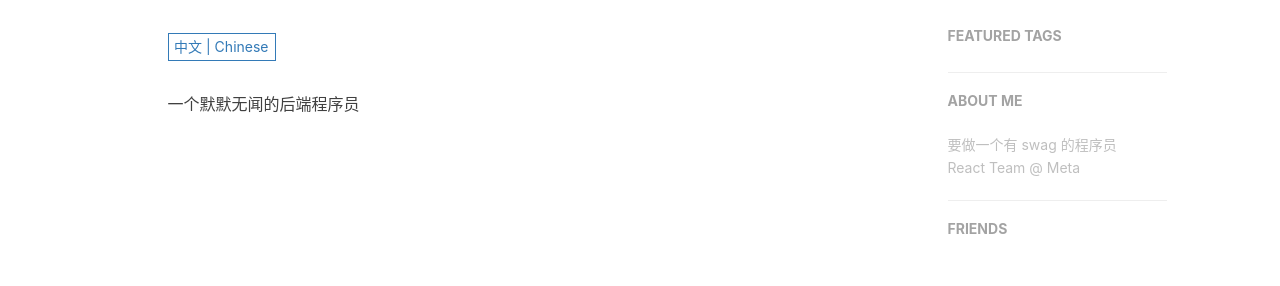
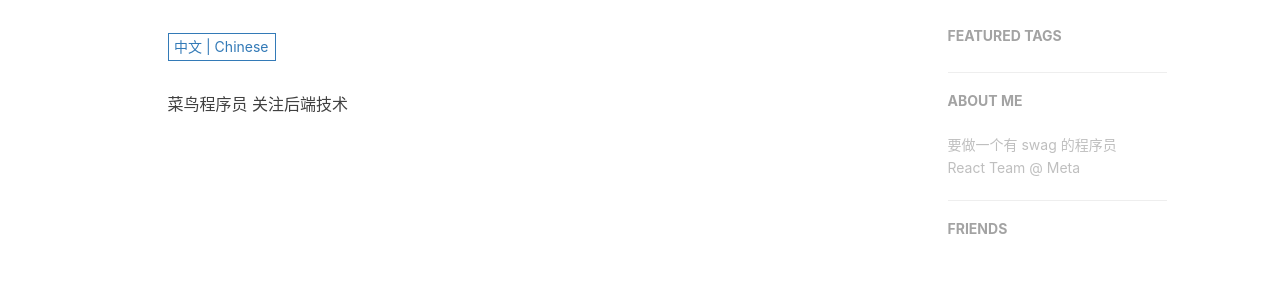
Before and after one commit to bytetraveler/bytetraveler.github.io, a Jekyll site: the page built from about.html, in a window 1280 px wide. Shown: the part 420-706 px from the top of the page. Built offline with Jekyll 4.4.1, drawn with Linux system fonts in a browser that asks for light colours; nearby versions of some CDN libraries; comment, search, counter and statistics services are not loaded.

Commit message:
change about

```diff
--- a/_includes/about/zh.md
+++ b/_includes/about/zh.md
@@ -1 +1,2 @@
-一个默默无闻的后端程序员
+菜鸟程序员
+关注后端技术
```
